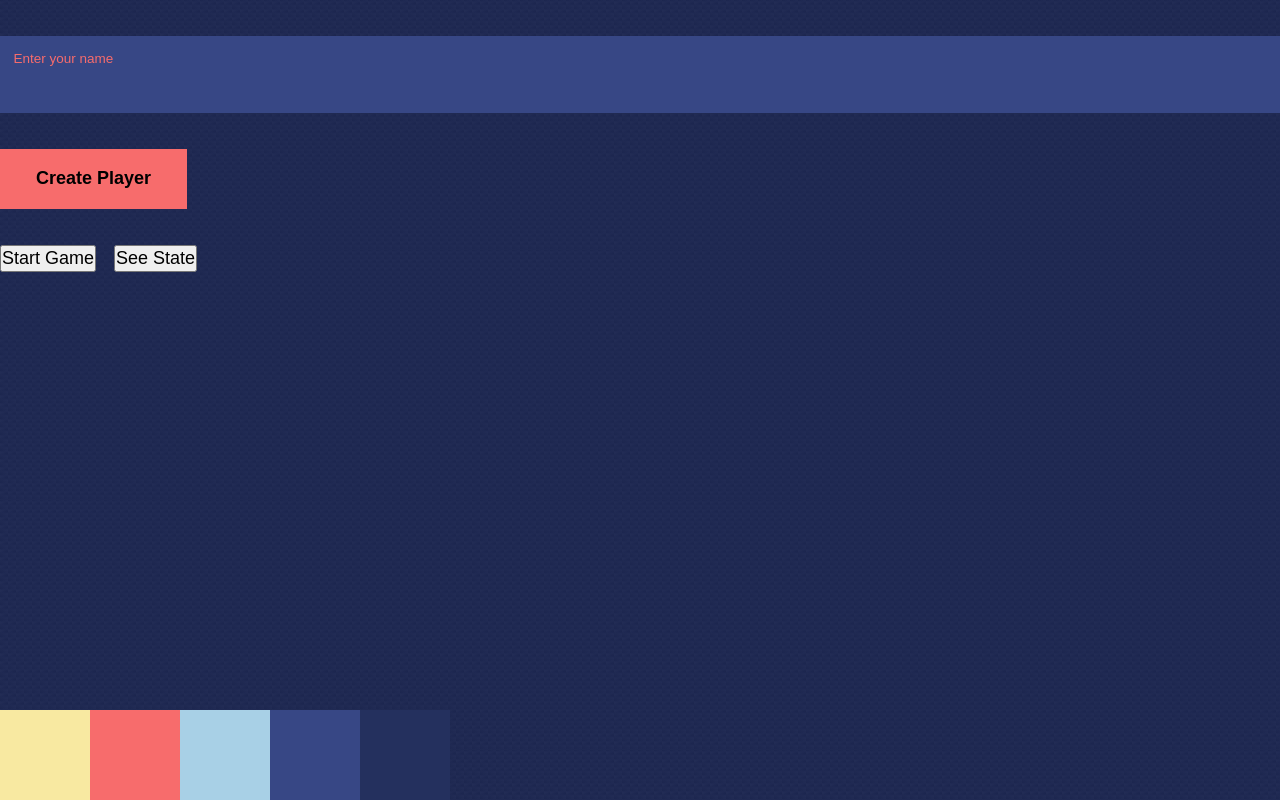
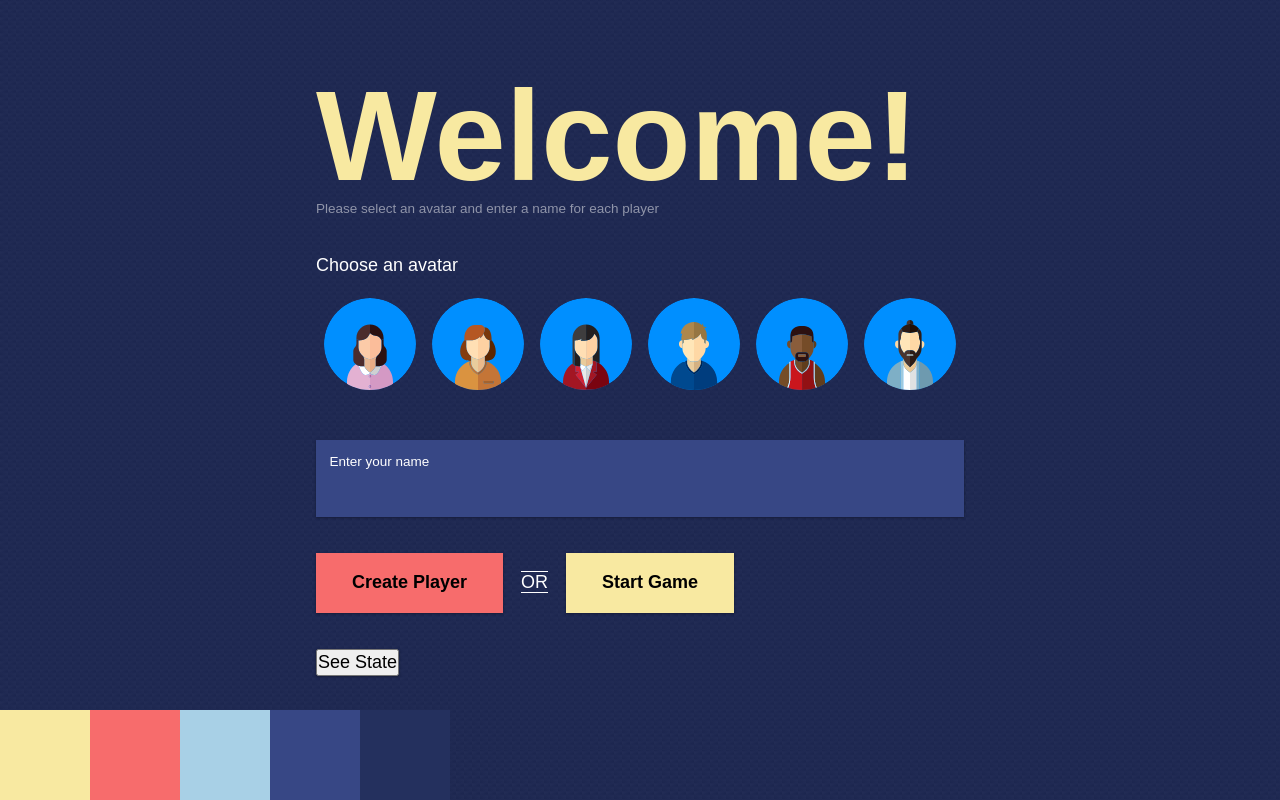
Before and after one commit to zackmoscow/thingsgame, a React (Create React App) app in the folder client/: page /offlinegame in a window 1280 px wide. Built offline with nearby package versions, Linux system fonts and the light colour scheme.

Commit message:
finishing frontend for offline

```diff
--- a/client/src/components/GameHeader/index.js
+++ b/client/src/components/GameHeader/index.js
@@ -4,10 +4,14 @@ import "./style.css";
 export default function GameHeader(props) {
     return (
         <div className="headerArea">
-            <h1>Round {props.round}</h1>
-            <h2>promptmaster {(props.promptmaster) ? props.promptmaster.name : null}</h2>
-            <h2>Question: {(props.roundQuestion) ? props.roundQuestion : null}</h2>
-            <h2>Matcher: {(props.matcher) ? props.matcher.name : null}</h2>
+            <div className="leftHeader">
+                <h2 className="round"><span>Round</span> {props.round}</h2>
+                <h2 className="promptmaster"><span>promptmaster</span> {(props.promptmaster) ? props.promptmaster.name : "waiting"}</h2>
+            </div>
+            <div className="rightHeader">
+                <h1 className="prompt"><span>Prompt</span> {(props.roundQuestion) ? props.roundQuestion : "waiting"}</h1>
+                <h2 className="matching"><span>Matching</span> {(props.matcher) ? props.matcher.name : "waiting"}</h2>
+            </div>
         </div>
     )
 }
--- a/client/src/components/GameHeader/style.css
+++ b/client/src/components/GameHeader/style.css
@@ -0,0 +1,5 @@
+.headerArea span {
+    color: #f76c6c;
+    display:block;
+    font-size:.5em;
+}
--- a/client/src/index.css
+++ b/client/src/index.css
@@ -12,6 +12,12 @@ body {
 }
 button, input, textarea, label {
     font:inherit;
+}
+button, input, textarea {
+    box-shadow: 0 1px 3px rgba(0,0,0,0.12), 0 1px 2px rgba(0,0,0,0.24);
+}
+button:hover, button:focus, input:focus {
+    box-shadow: 0 10px 20px rgba(0,0,0,0.19), 0 6px 6px rgba(0,0,0,0.23);
 }
 fieldset {
     border: none;
--- a/client/src/pages/Offline/index.js
+++ b/client/src/pages/Offline/index.js
@@ -7,8 +7,13 @@ import ActionBtns from "../../components/ActionBtns";
 
 export default function OfflineGame() {
     const [input, setInput] = useState('');
+    const [avatar, setAvatar] = useState('');
     const [participantName, setParticipantName] = useState('');
-    const [gameState, setGameState] = useState({});
+    const [gameState, setGameState] = useState({
+        gameId: null,
+        isReady: false,
+        participants: []
+    });
     const [roundState, setRoundState] = useState({
         round: 1,
         promptmaster: {},
@@ -20,6 +25,7 @@ export default function OfflineGame() {
     useEffect(()=> {
         setGameState({
             gameId: 5564,
+            isReady: false,
             participants: [
                 // {
                 //     id: 1,
@@ -99,7 +105,7 @@ export default function OfflineGame() {
         const enteredParticipants = [...participants];
         let newParticipant = {
             name: input,
-            avatar: "images/avatars/woman1.svg",
+            avatar: avatar,
             score: 0,
             position: 0,
             response:"",
@@ -115,7 +121,15 @@ export default function OfflineGame() {
         console.log(gameState);
     }
     function startGame(){
-        console.log('start game')
+        console.log('start game');
+        const { participants } = { ...gameState };
+        const updatedParticipants = [...participants];
+        updatedParticipants[0].promptmaster = true;
+        updatedParticipants[1].matcher = true;
+        setGameState({
+            ...gameState,
+            isReady:true
+        })
     }
     function startRound() {
         if(gameState.participants) {
@@ -305,36 +319,76 @@ export default function OfflineGame() {
             }
         }
     }
+    function playerRegistration(){
         return (
             <div className="registration">
+                <div className="welcome">
+                    <h1>Welcome!</h1>
+                    <p>Please select an avatar and enter a name for each player</p>
+                </div>
                 <form>
-                <fieldset>
-                    <input type="name" id="participantName" value={input} onChange={e=> setInput(e.target.value)} />
+                    <fieldset className="avatarsFieldset">
+                        <legend>Choose an avatar</legend>
+                        <label className="selectAvatar">
+                            <input type="radio" name="avatar" value="images/avatars/woman1.svg" onChange={e=> setAvatar(e.target.value)}/>
+                            <img src="images/avatars/woman1.svg" alt="Select Woman 1 Avatar"/>
+                        </label>
+                        <label className="selectAvatar">
+                            <input type="radio" name="avatar" value="images/avatars/woman2.svg" onChange={e=> setAvatar(e.target.value)}/>
+                            <img src="images/avatars/woman2.svg" alt="Select Woman 2 Avatar"/>
+                        </label>
+                        <label className="selectAvatar">
+                            <input type="radio" name="avatar" value="images/avatars/woman3.svg" onChange={e=> setAvatar(e.target.value)}/>
+                            <img src="images/avatars/woman3.svg" alt="Select Woman 3 Avatar"/>
+                        </label>
+                        <label className="selectAvatar">
+                            <input type="radio" name="avatar" value="images/avatars/man1.svg" onChange={e=> setAvatar(e.target.value)}/>
+                            <img src="images/avatars/man1.svg" alt="Select Man 1 Avatar"/>
+                        </label>
+                        <label className="selectAvatar">
+                            <input type="radio" name="avatar" value="images/avatars/man2.svg" onChange={e=> setAvatar(e.target.value)}/>
+                            <img src="images/avatars/man2.svg" alt="Select Man 2 Avatar"/>
+                        </label>
+                        <label className="selectAvatar">
+                            <input type="radio" name="avatar" value="images/avatars/man3.svg" onChange={e=> setAvatar(e.target.value)}/>
+                            <img src="images/avatars/man3.svg" alt="Select Man 3 Avatar"/>
+                        </label>
+                    </fieldset>
+                    <fieldset className="participantFieldset">
+                        <input type="name" id="participantName" value={input} onChange={e=> setInput(e.target.value)}  required/>
                         <label for="participantName">Enter your name</label>
                     </fieldset>
                     <button type="submit" id="createParticipant" onClick={(e)=>{
                         e.preventDefault();
-                    createParticipant(input)
+                        if ( input && avatar ) {
+                            createParticipant(input);
+                            setInput('');
+                        }
                     }}>Create Player</button>
+                    <span className="submitOr">or</span>
+                    <button className="startGameBtn" onClick={()=>startGame()}>Start Game</button>
                 </form>
-            <button onClick={()=>startGame()}>Start Game</button>
                 <button onClick={()=>seeState()}>See State</button>
             </div>
-        // <div className="gameBoard">
-        //     <GameHeader {...roundState}/>
-        //     <div className="responseArea">
-        //         {getAnswers()}
-        //     </div>
-        //     <div className="playerArea">
-        //         {getPlayers()}
-        //         {/* <Players {...gameState} /> */}
-        //     </div>
-        //     {/* <ActionBtns /> */}
-        //     <div className="actions">
-        //         <button onClick={()=>startRound()}>Start Round</button>
-        //         <button onClick={()=>endRound()}>End Round</button>
-        //         <button onClick={()=>seeState()}>See State</button>
-        //     </div>
-        // </div>
         )
     }
+    function gameBoard() {
+        return (
+            <div className="gameBoard">
+                <GameHeader {...roundState}/>
+                <div className="responseArea">
+                    {getAnswers()}
+                </div>
+                <div className="playerArea">
+                    {getPlayers()}
+                </div>
+                <div className="actions">
+                    <button onClick={()=>startRound()}>Start Round</button>
+                    <button onClick={()=>endRound()}>End Round</button>
+                    <button onClick={()=>seeState()}>See State</button>
+                </div>
+            </div>
+        )
+    }
+    return (gameState.isReady) ? gameBoard() : playerRegistration()
+}
--- a/client/src/pages/Offline/style.css
+++ b/client/src/pages/Offline/style.css
@@ -1,27 +1,64 @@
-form {
+.welcome h1 {
+    color: #f8e9a1;
+    font-size: 10vw;
+    line-height: 1;
+}
+.welcome p {
+    font-size: .75em;
+    color: rgba(255,255,255,.5);
+}
+.registration {
+    max-width:40em;
+    margin:auto;
+    padding:4em 2em;
+}
+.registration form {
     padding:2em 0;
+
 }
-input {
-    display:block;
-    padding:2em 1em 1em;
-    width:100%;
+.submitOr {
+    border-top:1px solid;
+    border-bottom:1px solid;
+    margin: 0 1em;
+    text-transform: uppercase;
 }
-button {
-    display:inline-block;
-    margin:0 1em 0 0;
-}
-#createParticipant {
+#createParticipant, .startGameBtn {
     background: #f76c6c;
     border: none;
     color: #000;
     font-weight: 700;
+    margin:0;
     padding: 1em 2em;
+}
+.startGameBtn {
+    background:#f8e9a1;
 }
 .registration label {
     font-size:.75em;
     position:absolute;
     top:1em;
     left:1em;
+}
+.registration .selectAvatar {
+    font-size: initial;
+    position:initial;
+}
+.selectAvatar {
+    border-radius:50%;
+    cursor: pointer;
+    float:left;
+    padding:.25em;
+    width:16.667%;
+}
+[type=radio] {
+    opacity: 0;
+}
+[type=radio] + img {
+    border:.25em solid #f76c6c00;
+    border-radius:50%;
+}
+[type=radio]:checked + img {
+    border:.25em solid #f76c6c;
 }
 
 
--- a/client/src/pages/Title/style.css
+++ b/client/src/pages/Title/style.css
@@ -1,3 +1,8 @@
+.titleScreen {
+    max-width:40em;
+    margin:auto;
+    padding:4em 2em;
+}
 fieldset {
     margin-bottom:2em;
     position:relative;
@@ -11,12 +16,15 @@ button {
     display:inline-block;
     margin:0 1em 0 0;
 }
-#loginSubmit {
+#loginSubmit, #signup {
     background: #f76c6c;
     border: none;
     color: #000;
     font-weight: 700;
     padding: 1em 2em;
+}
+#signup {
+    background: #f8e9a1;
 }
 .titleScreen label {
     font-size:.75em;
```
Lines whose indentation alone changed are shown as unchanged.
